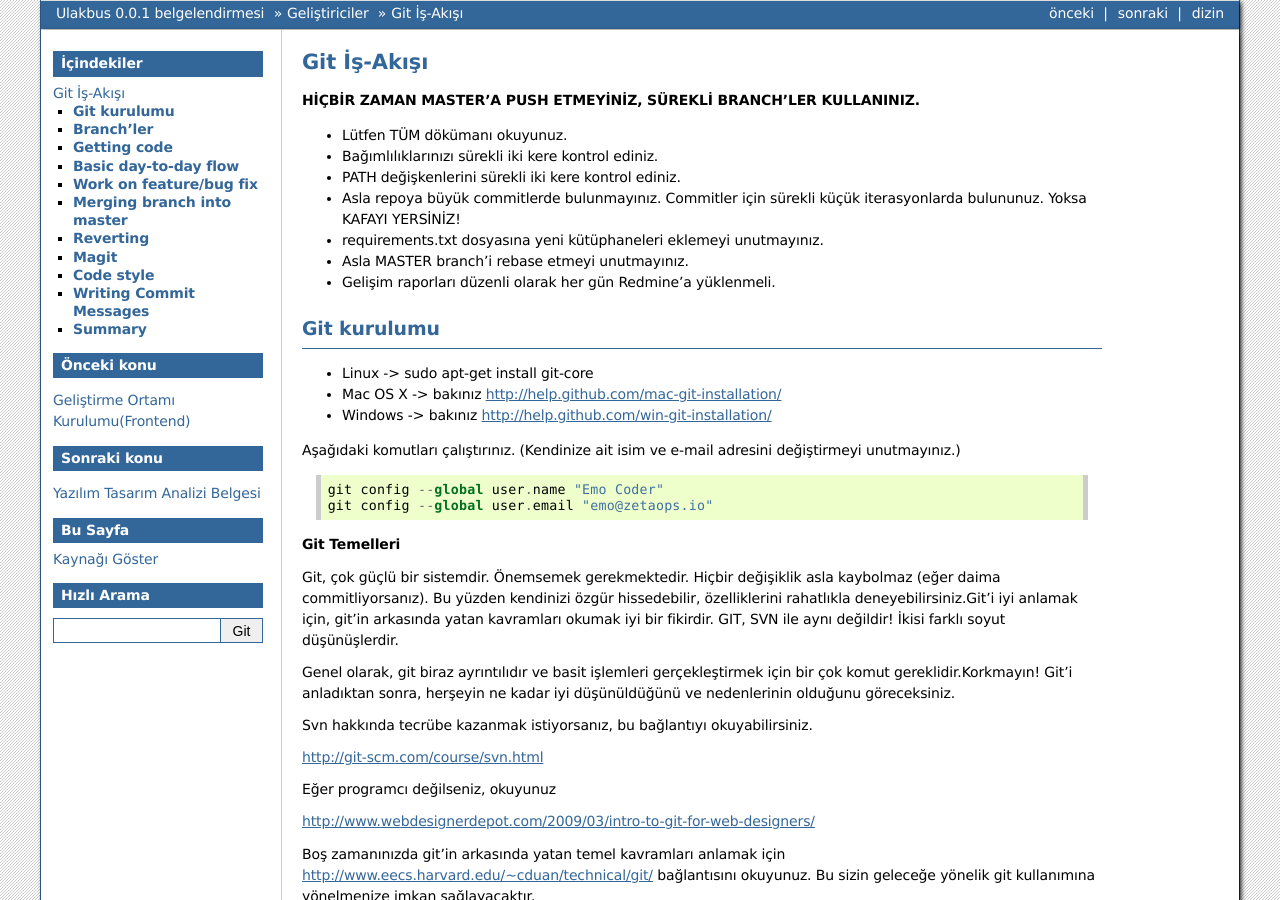
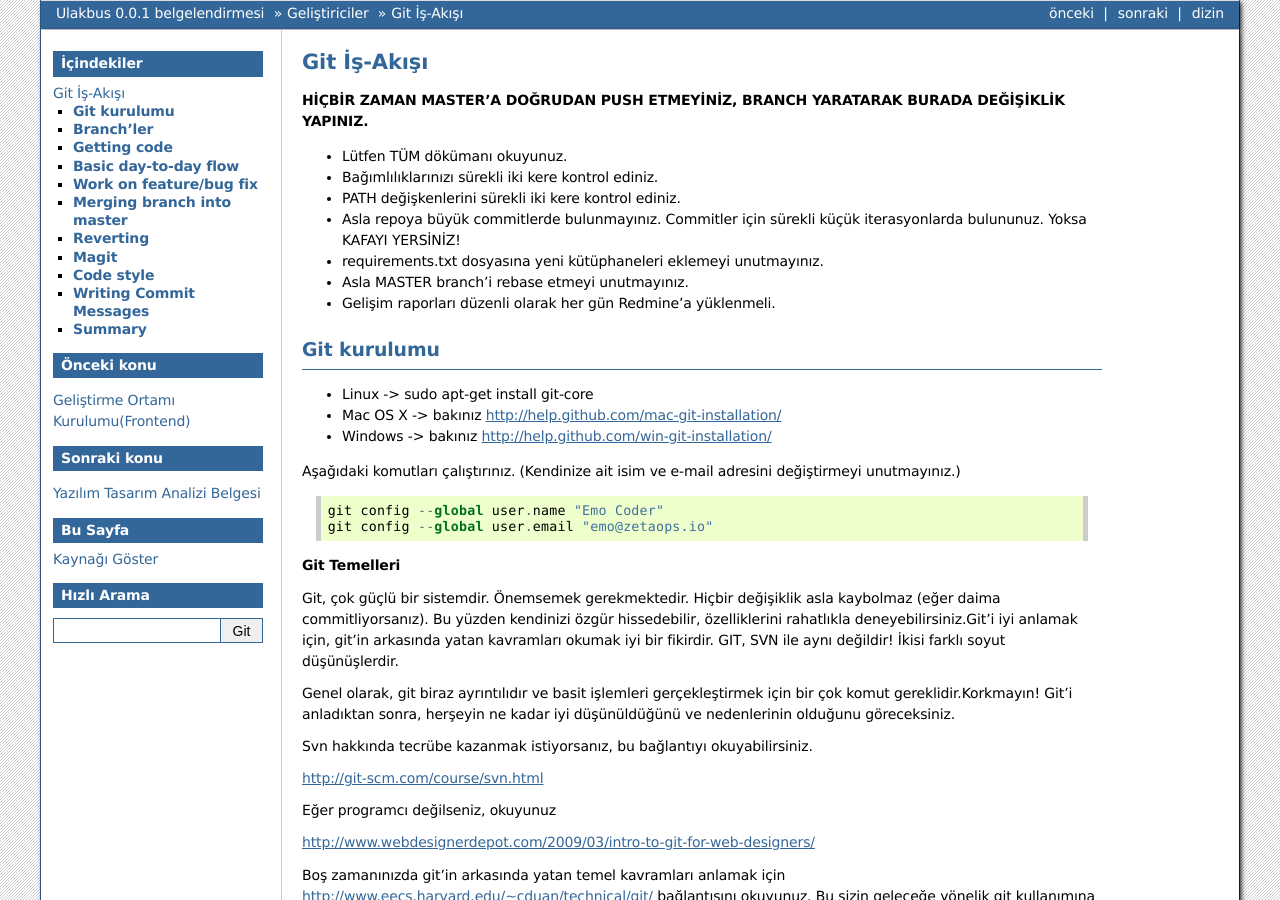
Before and after one commit to zetaops/ulakbus.org, a Sphinx documentation site: the page built from source/git_workflow.rst, in a window 1280 px wide and 900 px high. Built offline with Sphinx 7.4.7, drawn with Linux system fonts in a browser that asks for light colours.

Commit message:
typo fixed

```diff
--- a/source/git_workflow.rst
+++ b/source/git_workflow.rst
@@ -2,7 +2,7 @@
 Git İş-Akışı
 ++++++++++++
 
-**HİÇBİR ZAMAN MASTER'A PUSH ETMEYİNİZ, SÜREKLİ BRANCH'LER KULLANINIZ.**
+**HİÇBİR ZAMAN MASTER'A DOĞRUDAN PUSH ETMEYİNİZ, BRANCH YARATARAK BURADA DEĞİŞİKLİK YAPINIZ.**
 
 * Lütfen TÜM dökümanı okuyunuz.
 
```
